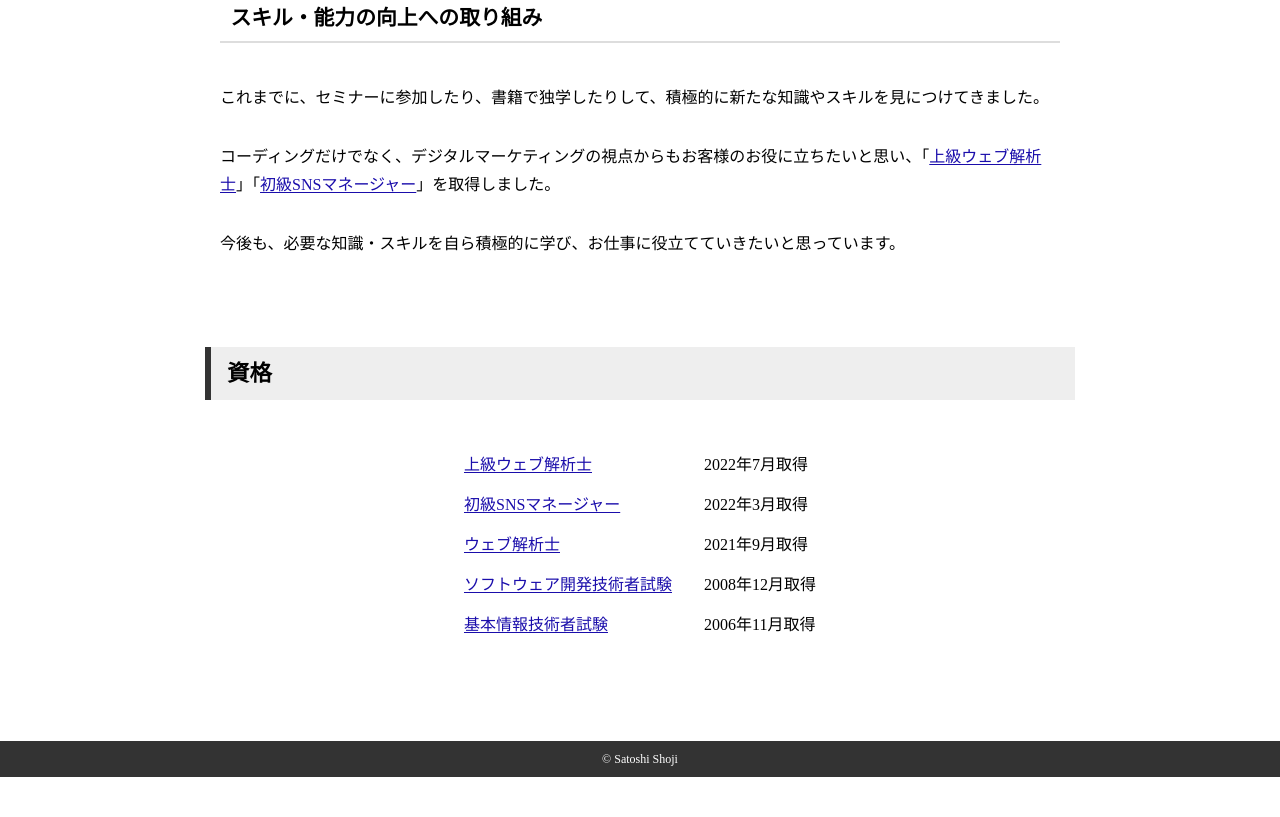
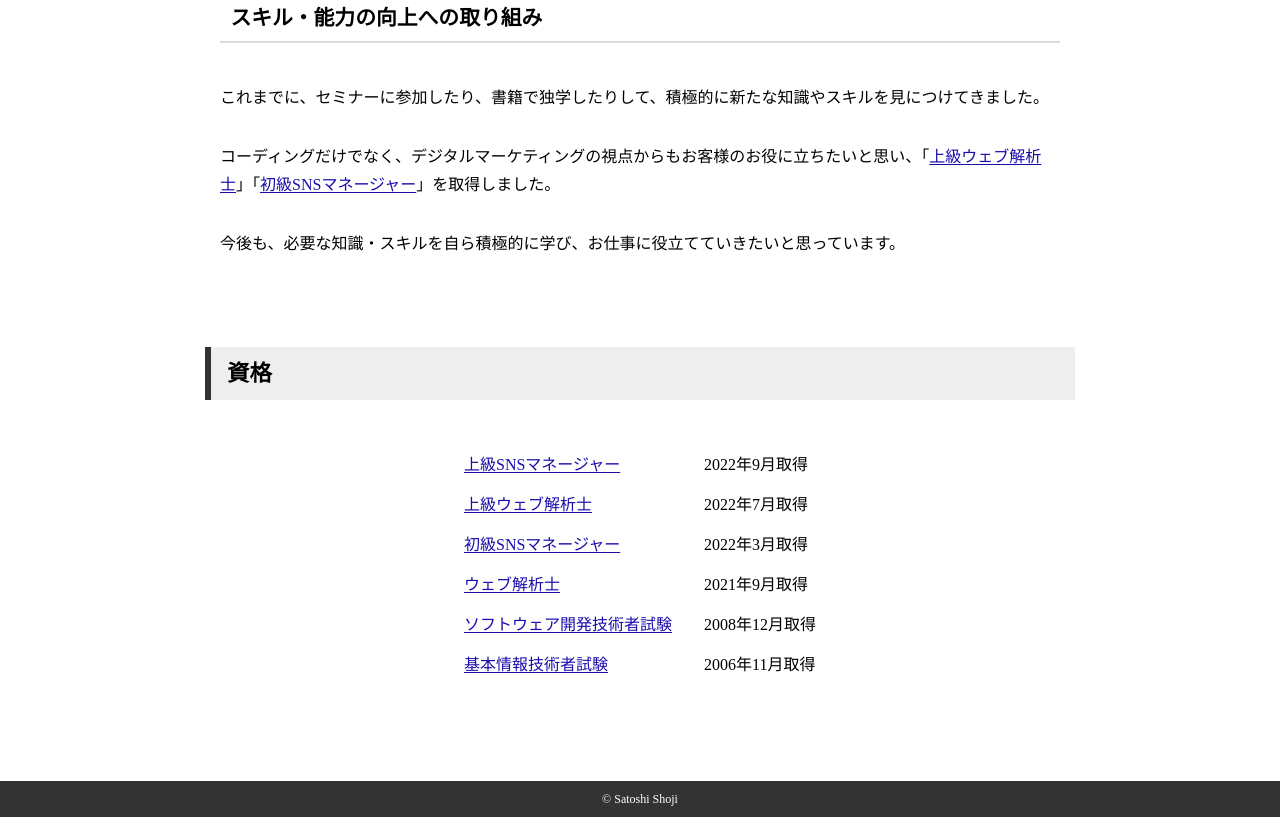
Before and after one commit to satoyan419/portfolio2022, a website: page profile.html in a window 1280 px wide. Shown: the part 1198-2015 px from the top of the page. Before the commit the page ends 1975 px from the top, so only its background shows below. Drawn offline with nearby package versions, Linux system fonts and the light colour scheme; files that its build step writes are made by us from their sources.

Commit message:
「上級SNSマネージャー」を追記

```diff
--- a/profile.html
+++ b/profile.html
@@ -73,6 +73,10 @@
           <h2 id="qualifications">資格</h2>
           <table class="qualification__table">
             <tr>
+              <th><a href="https://snsmanager.jp/advanced" target="_blank" rel="noreferrer">上級SNSマネージャー</a></th>
+              <td>2022年9月取得</td>
+            </tr>
+            <tr>
               <th><a href="https://www.waca.associates/jp/course/swac/" target="_blank" rel="noreferrer">上級ウェブ解析士</a></th>
               <td>2022年7月取得</td>
             </tr>
```
